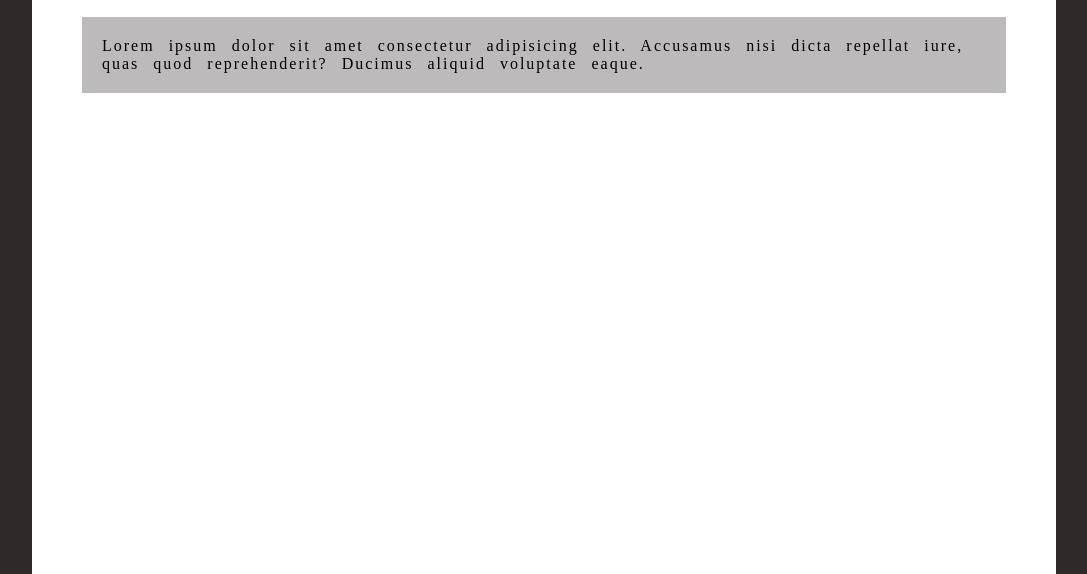
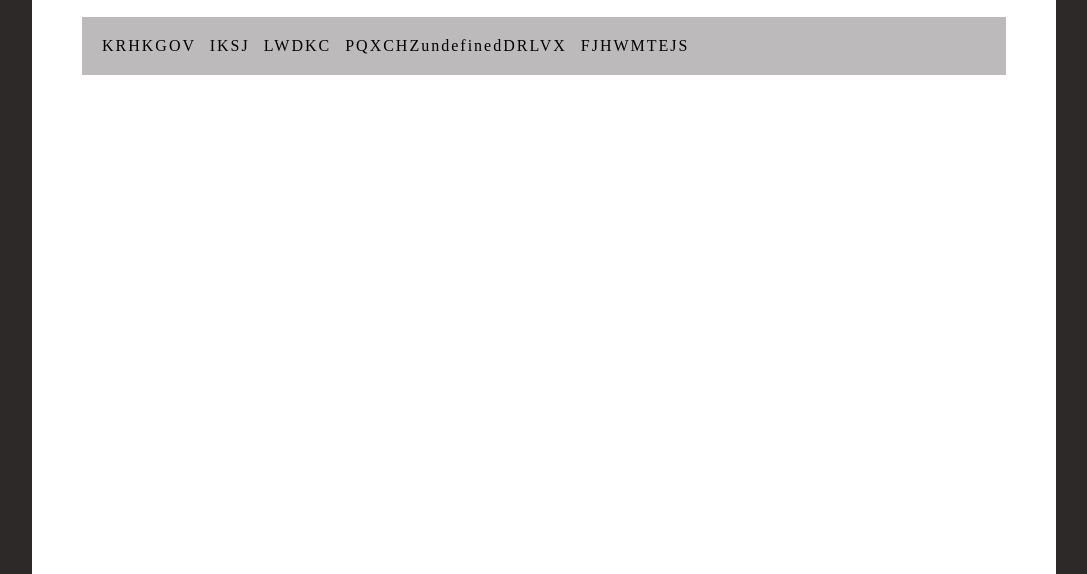
Before and after one commit to nikhilsingh1911/pinterest-clone, a plain HTML site: page Para Generator/Index.html in a window 1280 px wide. Both pictures are taken after typing "5" into the empty fields and a click on the button "Generate". Shown: the part 226-800 px from the top of the page, without its empty margins (96-1183 px from the left). Drawn offline with Linux system fonts and the light colour scheme.

Commit message:
para generator

```diff
--- a/Para Generator/Index.html
+++ b/Para Generator/Index.html
@@ -1,19 +1,22 @@
 <!DOCTYPE html>
 <html lang="en">
+
 <head>
     <meta charset="UTF-8">
     <meta name="viewport" content="width=device-width, initial-scale=1.0">
     <title>Para Generator</title>
     <link rel="stylesheet" href="stylish.css">
 </head>
+
 <body>
     <div class="container">
         <h1>Para Generator</h1>
         <input type="number" id="numWords" placeholder="Enter number of words">
-        <button>Generate</button>
-        <p class="paras">Lorem ipsum dolor sit amet consectetur adipisicing elit. Accusamus nisi dicta repellat iure, quas quod reprehenderit? Ducimus aliquid voluptate eaque.</p>
+        <button onclick="generatePara()" id="Butn">Generate</button>
+        <p class="paras">Generated Para will be shown here..</p>
     </div>
 
 </body>
-<script src="javascript.js"></script>
+<script src="./javascript.js"></script>
+
 </html>
--- a/Para Generator/javascript.js
+++ b/Para Generator/javascript.js
@@ -0,0 +1,39 @@
+const input = document.getElementById("numWords");
+const btn = document.getElementById(Butn);
+const para = document.querySelector(".paras");
+
+const creatingPara = (words) => {
+
+    let text = "";
+    const letters = "ABCDEFGHIJKLMNOPQRSTUVWXYZ";
+    // let rand = Math.floor(Math.random()*10);
+    for (let i = 0; i < words; ++i) {
+        const j = (Math.random() * 26).toFixed(0);
+        text += letters[j];
+    }
+    return text;
+
+    // return text;
+};
+
+console.log(creatingPara())
+let numOfWords;
+const generatePara = () => {
+    numOfWords = Number(input.value);
+    let finalWords = "";
+    for (let i = 0; i < numOfWords; ++i) {
+    const randomNumber = (Math.random() * 15).toFixed(0);
+    if(numOfWords%2==0){
+        finalWords += creatingPara(randomNumber).toLowerCase();
+    }
+    else{
+        finalWords += creatingPara(randomNumber);
+    }
+       finalWords += " ";
+    }
+
+    para.innerHTML = finalWords;
+};
+// btn.addEventListener("click", () => {
+//     console.log(input.value);
+// })
```
